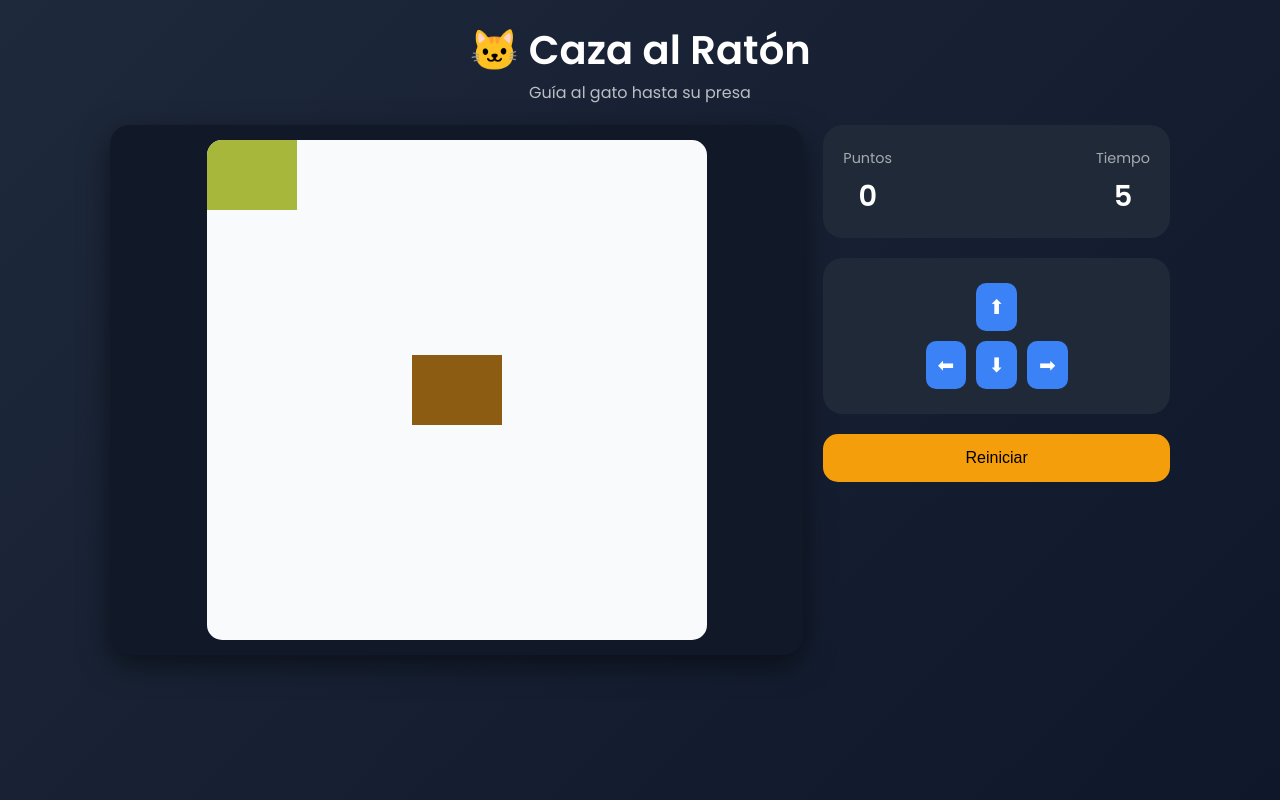
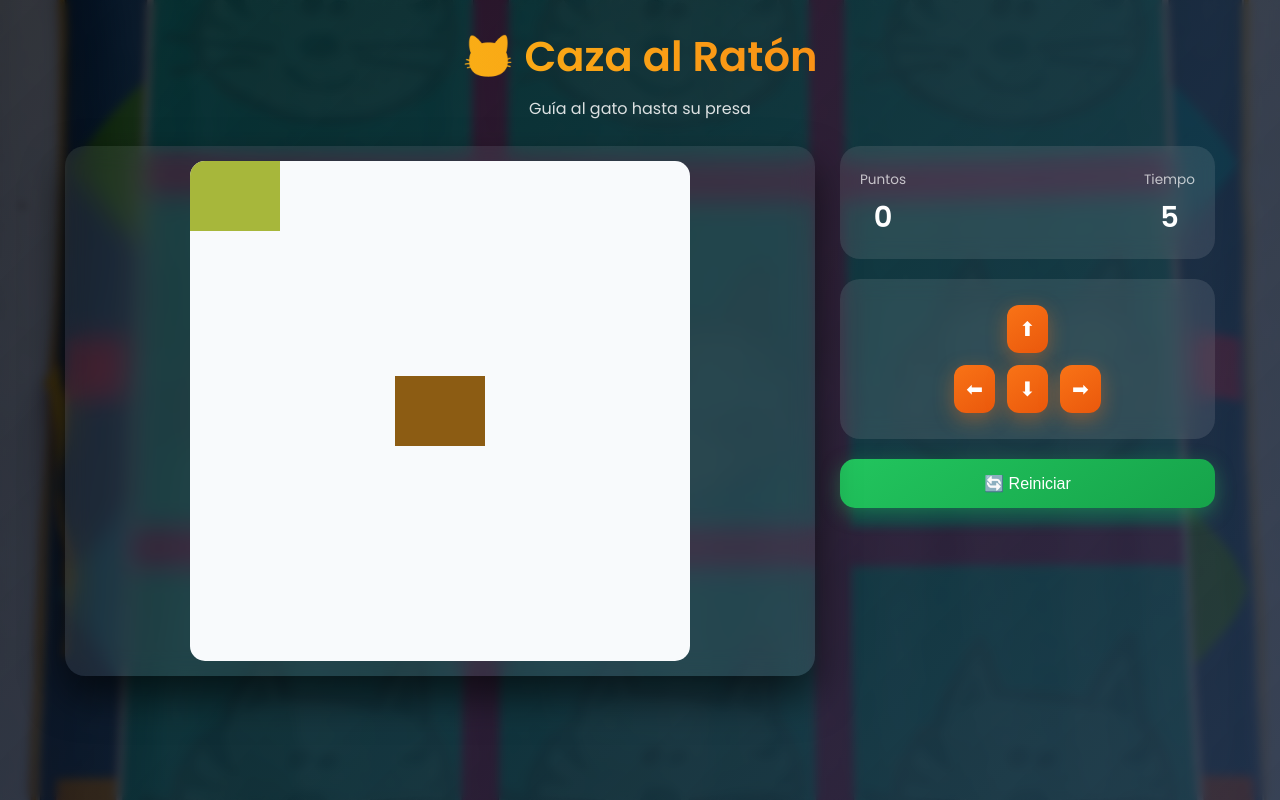
Before and after one commit to jcislemadev-coder/juego_cazando, a plain HTML site: page index.html in a window 1280 px wide. Drawn offline with Linux system fonts and the light colour scheme.

Commit message:
modificacion de fondo con IA

```diff
--- a/cazando.css
+++ b/cazando.css
@@ -6,42 +6,65 @@
 
 body {
   font-family: 'Poppins', sans-serif;
-  background: linear-gradient(135deg, #1e293b, #0f172a);
+  min-height: 100vh;
   color: #fff;
-  min-height: 100vh;
+
+  background-image: url('juego.jpg');
+  background-size: cover;
+  background-position: center;
+  background-attachment: fixed;
+}
+
+/* Overlay para mejorar legibilidad */
+.overlay {
+  position: fixed;
+  inset: 0;
+  background: linear-gradient(135deg, rgba(0,0,0,0.75), rgba(30,41,59,0.85));
+  backdrop-filter: blur(4px);
+  z-index: 0;
 }
 
 .app {
-  max-width: 1100px;
+  position: relative;
+  z-index: 1;
+  max-width: 1200px;
   margin: auto;
-  padding: 20px;
+  padding: 25px;
 }
 
+/* HEADER */
 .header {
   text-align: center;
-  margin-bottom: 20px;
+  margin-bottom: 25px;
 }
 
 .header h1 {
-  font-size: 2.5rem;
+  font-size: 2.6rem;
   font-weight: 600;
+  background: linear-gradient(90deg, #facc15, #f97316);
+  -webkit-background-clip: text;
+  color: transparent;
 }
 
 .header p {
-  opacity: 0.7;
+  margin-top: 8px;
+  opacity: 0.85;
 }
 
+/* LAYOUT */
 .main {
   display: grid;
   grid-template-columns: 2fr 1fr;
-  gap: 20px;
+  gap: 25px;
 }
 
+/* GAME AREA */
 .game-area {
-  background: #111827;
+  background: rgba(255, 255, 255, 0.08);
+  border-radius: 20px;
   padding: 15px;
-  border-radius: 20px;
-  box-shadow: 0 10px 30px rgba(0,0,0,0.5);
+  backdrop-filter: blur(12px);
+  box-shadow: 0 20px 40px rgba(0,0,0,0.6);
   display: flex;
   justify-content: center;
   align-items: center;
@@ -49,22 +72,24 @@ body {
 
 canvas {
   border-radius: 15px;
-  border: none;
   background: #f8fafc;
 }
 
+/* SIDEBAR */
 .sidebar {
   display: flex;
   flex-direction: column;
   gap: 20px;
 }
 
+/* PANEL */
 .panel {
-  background: #1f2937;
+  display: flex;
+  justify-content: space-between;
   padding: 20px;
   border-radius: 20px;
-  display: flex;
-  justify-content: space-between;
+  background: rgba(255,255,255,0.1);
+  backdrop-filter: blur(10px);
 }
 
 .stat {
@@ -72,38 +97,42 @@ canvas {
 }
 
 .stat span {
-  font-size: 0.9rem;
-  opacity: 0.6;
+  font-size: 0.85rem;
+  opacity: 0.7;
 }
 
 .stat strong {
   display: block;
+  margin-top: 5px;
   font-size: 1.8rem;
-  margin-top: 5px;
+  font-weight: 600;
 }
 
+/* CONTROLES */
 .controles {
-  background: #1f2937;
+  background: rgba(255,255,255,0.1);
   padding: 20px;
   border-radius: 20px;
   text-align: center;
+  backdrop-filter: blur(10px);
 }
 
 .controles button {
-  background: #3b82f6;
+  background: linear-gradient(145deg, #f97316, #ea580c);
   border: none;
   color: white;
   font-size: 20px;
   padding: 12px;
-  margin: 5px;
-  border-radius: 10px;
+  margin: 6px;
+  border-radius: 12px;
   cursor: pointer;
-  transition: all 0.2s ease;
+  transition: all 0.25s ease;
+  box-shadow: 0 6px 20px rgba(249,115,22,0.4);
 }
 
 .controles button:hover {
-  background: #2563eb;
-  transform: scale(1.1);
+  transform: translateY(-3px) scale(1.05);
+  box-shadow: 0 10px 30px rgba(249,115,22,0.6);
 }
 
 .middle {
@@ -111,35 +140,46 @@ canvas {
   justify-content: center;
 }
 
+/* BOTÓN */
 .reiniciar {
-  background: #f59e0b;
+  background: linear-gradient(145deg, #22c55e, #16a34a);
   border: none;
   padding: 15px;
   border-radius: 15px;
   font-size: 16px;
+  color: white;
   cursor: pointer;
   transition: all 0.3s ease;
+  box-shadow: 0 6px 20px rgba(34,197,94,0.4);
 }
 
 .reiniciar:hover {
-  background: #d97706;
-  transform: translateY(-2px);
+  transform: translateY(-3px);
+  box-shadow: 0 10px 30px rgba(34,197,94,0.6);
 }
 
+/* FOOTER */
 footer {
-  margin-top: 20px;
+  margin-top: 25px;
   text-align: center;
 }
 
 #mensaje {
-  font-size: 1.2rem;
-  font-weight: 600;
+  font-size: 1.1rem;
+  font-weight: 500;
   color: #f87171;
 }
 
-@media (max-width: 768px) {
+/* RESPONSIVE */
+@media (max-width: 900px) {
   .main {
     grid-template-columns: 1fr;
+  }
+}
+
+@media (max-width: 600px) {
+  .header h1 {
+    font-size: 2rem;
   }
 
   canvas {
--- a/index.html
+++ b/index.html
@@ -4,29 +4,37 @@
   <meta charset="UTF-8">
   <meta name="viewport" content="width=device-width, initial-scale=1.0">
   <title>Juego Cazando</title>
-  <link href="https://fonts.googleapis.com/css2?family=Poppins:wght@300;400;600&display=swap" rel="stylesheet">
+
+  <link href="https://fonts.googleapis.com/css2?family=Poppins:wght@300;400;500;600&display=swap" rel="stylesheet">
   <link rel="stylesheet" href="cazando.css"/>
   <script src="utilis.js"></script>
 </head>
+
 <body onload="iniciarJuego()">
 
+  <div class="overlay"></div>
+
   <div class="app">
+
     <header class="header">
       <h1>🐱 Caza al Ratón</h1>
       <p>Guía al gato hasta su presa</p>
     </header>
 
     <main class="main">
+
       <section class="game-area">
         <canvas id="areaJuego" width="500" height="500"></canvas>
       </section>
 
       <aside class="sidebar">
+
         <div class="panel">
           <div class="stat">
             <span>Puntos</span>
             <strong id="puntos">0</strong>
           </div>
+
           <div class="stat">
             <span>Tiempo</span>
             <strong id="tiempo">10</strong>
@@ -42,15 +50,19 @@
           </div>
         </div>
 
-        <button class="reiniciar" onclick="reiniciar()">Reiniciar</button>
+        <button class="reiniciar" onclick="reiniciar()">🔄 Reiniciar</button>
+
       </aside>
+
     </main>
 
     <footer>
       <p id="mensaje"></p>
     </footer>
+
   </div>
 
   <script src="cazando.js"></script>
+
 </body>
 </html>
```
Also changed, not shown: juego.jpg (added), promts/promt2.txt (added).
